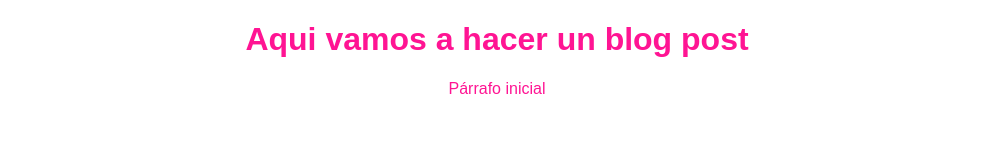
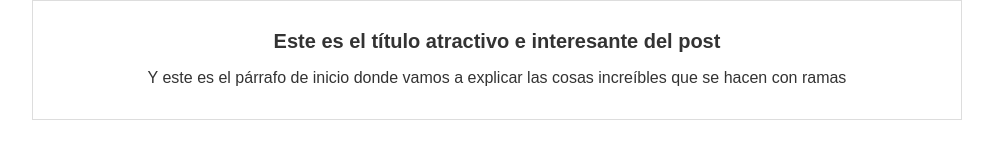
Before and after one commit to MauricioGarciaZapata/Curso_git_hub_platzi, a plain HTML site: page index.html in a window 1280 px wide. Shown: the whole page, without its empty margins (143-1136 px from the left). Drawn offline with Linux system fonts and the light colour scheme.

Commit message:
Se modificó  el css y el html

```diff
--- a/index.html
+++ b/index.html
@@ -8,7 +8,20 @@
     <title>Titulo del post</title>
 </head>
 <body>
-    <h1>Aqui vamos a hacer un blog post</h1>
-    <p>Párrafo inicial</p>
+    <div id="container">
+        <div id="post">
+            <h1>Este es el título
+                atractivo e interesante del
+                post
+            </h1>
+            <p>
+                Y este es el párrafo de
+                inicio donde vamos a explicar
+                las cosas increíbles que se hacen
+                con ramas
+            </p>
+        </div>
+    </div>
+
 </body>
 </html>
--- a/style.css
+++ b/style.css
@@ -1,5 +1,21 @@
 body{
     text-align: center;
+    color: #333;
     font-family: "Arial";
-    color:deeppink;
+    font-size: 16px;
+    margin: 0;
+    padding: 0;
+
 }
+#container{
+    width: 70%;
+    padding: 1em;
+    /* text-align: left; */
+    border: 1px solid #ddd;
+    margin: 0 auto;
+
+}
+#container h1{
+    font-size: 20px;
+
+}
```
